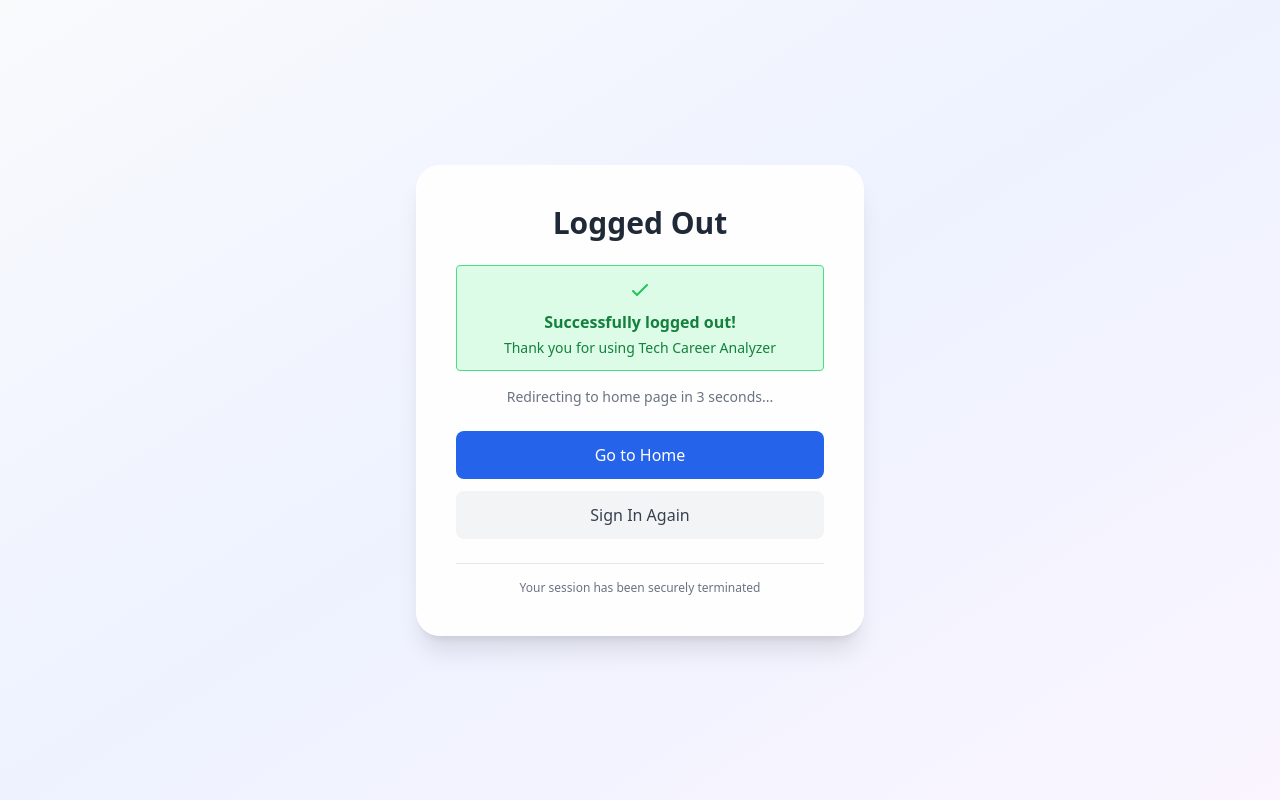
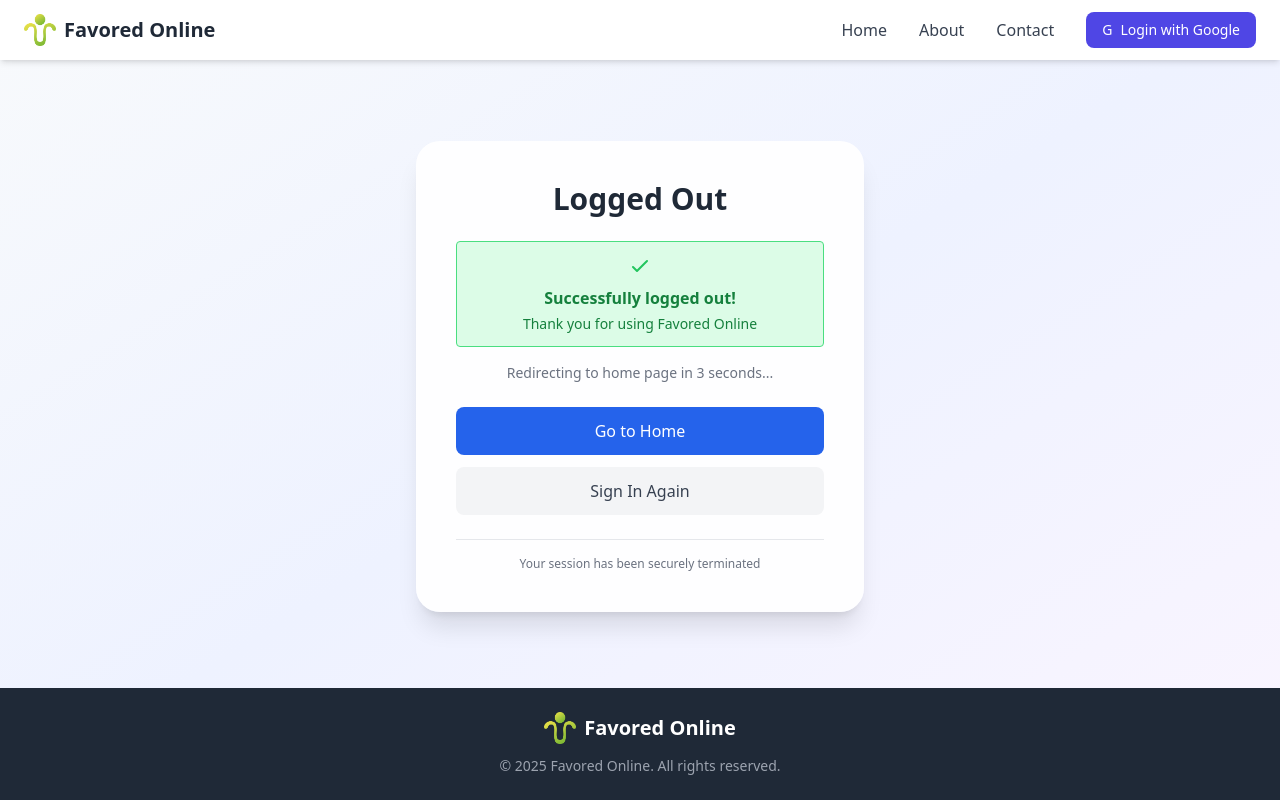
Before and after one commit to techtalentscity/tech-career-analyzer, a React (Create React App) app: page /logout in a window 1280 px wide. Built offline with nearby package versions, Linux system fonts and the light colour scheme; no server answers.

Commit message:
Update Logout.jsx

```diff
--- a/src/Pages/auth/Logout.jsx
+++ b/src/Pages/auth/Logout.jsx
@@ -1,13 +1,14 @@
 // src/Pages/auth/Logout.jsx
 import React, { useState, useEffect } from 'react';
-import { useNavigate } from 'react-router-dom';
+import { useNavigate, Link } from 'react-router-dom';
 import { useAuth } from '../../context/AuthContext';
 
 const Logout = () => {
-  const { currentUser, logout } = useAuth();
+  const { currentUser, logout, isAuthorized } = useAuth();
   const [isLoggingOut, setIsLoggingOut] = useState(false);
   const [isLoggedOut, setIsLoggedOut] = useState(false);
   const [error, setError] = useState('');
+  const [mobileMenuOpen, setMobileMenuOpen] = useState(false);
   const navigate = useNavigate();
 
   // Auto logout when component mounts if user is logged in
@@ -48,7 +49,123 @@ const Logout = () => {
   };
 
   return (
-    <div className="min-h-screen bg-gradient-to-br from-slate-50 via-indigo-50 to-purple-50 flex items-center justify-center px-4">
+    <div className="min-h-screen bg-gradient-to-br from-slate-50 via-indigo-50 to-purple-50 overflow-hidden flex flex-col">
+      {/* Header */}
+      <header className="bg-white shadow-md fixed top-0 left-0 right-0 z-50">
+        <div className="container mx-auto px-6 py-3">
+          <div className="flex items-center justify-between">
+            <div className="flex items-center">
+              <Link to="/" className="flex items-center">
+                <img
+                  src="/Images/512X512.png"
+                  alt="Favored Online Logo"
+                  className="w-8 h-8 mr-2"
+                />
+                <span className="text-xl font-bold text-gray-800">Favored Online</span>
+              </Link>
+            </div>
+
+            {/* Desktop Navigation */}
+            <nav className="hidden md:flex items-center space-x-8">
+              <Link to="/" className="text-gray-700 hover:text-indigo-600 font-medium transition-colors">Home</Link>
+              <Link to="/about" className="text-gray-700 hover:text-indigo-600 font-medium transition-colors">About</Link>
+              <Link to="/contact" className="text-gray-700 hover:text-indigo-600 font-medium transition-colors">Contact</Link>
+
+              {currentUser ? (
+                <div className="flex items-center space-x-4">
+                  <div className="flex items-center">
+                    {currentUser.photoURL && (
+                      <img src={currentUser.photoURL} alt="Profile" className="w-8 h-8 rounded-full mr-2" />
+                    )}
+                    <span className="text-sm text-gray-600">{currentUser.displayName || currentUser.email}</span>
+                  </div>
+                  {isAuthorized && (
+                    <Link
+                      to="/career/dashboard"
+                      className="bg-blue-100 hover:bg-blue-200 text-blue-800 px-4 py-2 rounded-lg text-sm transition-colors"
+                    >
+                      Dashboard
+                    </Link>
+                  )}
+                  <button
+                    onClick={() => navigate('/logout')}
+                    className="bg-gray-100 hover:bg-gray-200 text-gray-800 px-4 py-2 rounded-lg text-sm transition-colors"
+                  >
+                    Logout
+                  </button>
+                </div>
+              ) : (
+                <button
+                  onClick={() => navigate('/login')}
+                  className="bg-indigo-600 hover:bg-indigo-700 text-white px-4 py-2 rounded-lg text-sm transition-colors flex items-center"
+                >
+                  <span className="mr-2">G</span>
+                  Login with Google
+                </button>
+              )}
+            </nav>
+
+            {/* Mobile Menu Button */}
+            <div className="md:hidden">
+              <button
+                onClick={() => setMobileMenuOpen(!mobileMenuOpen)}
+                className="text-gray-700 hover:text-indigo-600 focus:outline-none"
+              >
+                <svg className="h-6 w-6" fill="none" viewBox="0 0 24 24" stroke="currentColor">
+                  <path strokeLinecap="round" strokeLinejoin="round" strokeWidth={2} d={mobileMenuOpen ? "M6 18L18 6M6 6l12 12" : "M4 6h16M4 12h16M4 18h16"} />
+                </svg>
+              </button>
+            </div>
+          </div>
+
+          {/* Mobile Menu */}
+          {mobileMenuOpen && (
+            <div className="md:hidden mt-3 pb-3 border-t border-gray-200">
+              <div className="flex flex-col space-y-3 mt-3">
+                <Link to="/" className="text-gray-700 hover:text-indigo-600 font-medium transition-colors">Home</Link>
+                <Link to="/about" className="text-gray-700 hover:text-indigo-600 font-medium transition-colors">About</Link>
+                <Link to="/contact" className="text-gray-700 hover:text-indigo-600 font-medium transition-colors">Contact</Link>
+
+                {currentUser ? (
+                  <div className="flex flex-col space-y-3 pt-3 border-t border-gray-100">
+                    <div className="flex items-center">
+                      {currentUser.photoURL && (
+                        <img src={currentUser.photoURL} alt="Profile" className="w-6 h-6 rounded-full mr-2" />
+                      )}
+                      <span className="text-sm text-gray-600">{currentUser.displayName || currentUser.email}</span>
+                    </div>
+                    {isAuthorized && (
+                      <Link
+                        to="/career/dashboard"
+                        className="bg-blue-100 hover:bg-blue-200 text-blue-800 px-4 py-2 rounded-lg text-sm transition-colors text-center"
+                      >
+                        Dashboard
+                      </Link>
+                    )}
+                    <button
+                      onClick={() => navigate('/logout')}
+                      className="bg-gray-100 hover:bg-gray-200 text-gray-800 px-4 py-2 rounded-lg text-sm transition-colors w-full text-left"
+                    >
+                      Logout
+                    </button>
+                  </div>
+                ) : (
+                  <button
+                    onClick={() => navigate('/login')}
+                    className="bg-indigo-600 hover:bg-indigo-700 text-white px-4 py-2 rounded-lg text-sm transition-colors flex items-center"
+                  >
+                    <span className="mr-2">G</span>
+                    Login with Google
+                  </button>
+                )}
+              </div>
+            </div>
+          )}
+        </div>
+      </header>
+
+      {/* Main Content */}
+      <main className="flex-grow pt-16 flex items-center justify-center px-4">
         <div className="bg-white/90 backdrop-blur-sm rounded-3xl shadow-xl p-6 md:p-10 w-full max-w-md">
           <div className="text-center">
 
@@ -87,7 +204,7 @@ const Logout = () => {
                     </svg>
                   </div>
                   <p className="font-semibold">Successfully logged out!</p>
-                <p className="text-sm mt-1">Thank you for using Tech Career Analyzer</p>
+                  <p className="text-sm mt-1">Thank you for using Favored Online</p>
                 </div>
                 <p className="text-gray-500 text-sm">
                   Redirecting to home page in 3 seconds...
@@ -141,6 +258,24 @@ const Logout = () => {
             </div>
           </div>
         </div>
+      </main>
+
+      {/* Footer */}
+      <footer className="bg-gray-800 text-white py-6">
+        <div className="container mx-auto px-6 text-center">
+          <div className="flex items-center justify-center mb-3">
+            <img
+              src="/Images/512X512.png"
+              alt="Favored Online Logo"
+              className="w-8 h-8 mr-2"
+            />
+            <span className="text-xl font-bold">Favored Online</span>
+          </div>
+          <p className="text-gray-400 text-sm">
+            © {new Date().getFullYear()} Favored Online. All rights reserved.
+          </p>
+        </div>
+      </footer>
     </div>
   );
 };
```
Lines whose indentation alone changed are shown as unchanged.
